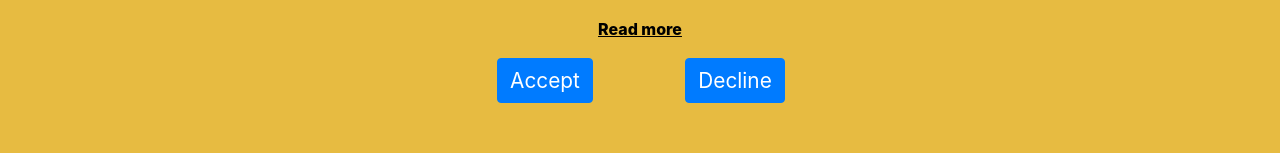
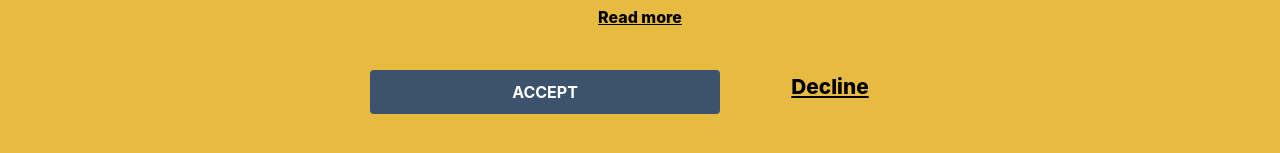
Before and after one commit to sandaiiyahh/Rural-Gap-Equalithon, a React (Create React App) app: page / in a window 1280 px wide. Shown: the part 441-594 px from the top of the page. Built offline with nearby package versions, Linux system fonts and the light colour scheme.

Commit message:
style: change button style and color

```diff
--- a/src/components/Permissions.js
+++ b/src/components/Permissions.js
@@ -27,16 +27,18 @@ function Permissions() {
             <button className="link" onClick={handleShow}>
               Read more
             </button>
-            <div className="row justify-content-center">
-              <div className="col-6 col-md-2 mt-3">
+            <div className="row justify-content-center mt-4">
+              <div className="col-6 col-md-4 mt-3">
                 <Link to="/start">
-                  <Button variant="primary" className="button">
+                  <Button variant="primary" className="btn-block button">
                     Accept
                   </Button>
                 </Link>
               </div>
               <div className="col-6 col-md-2 mt-3">
-                <Button className="button">Decline</Button>
+                <a href="https://americatalks.us/">
+                  <button className="link decline">Decline</button>
+                </a>
               </div>
             </div>
             <Modal show={show} onHide={handleClose}>
--- a/src/index.css
+++ b/src/index.css
@@ -1,5 +1,11 @@
+:root {
+  --yellow: #e7bb41;
+  --darkBlue: #3d536d;
+  --blue: #00aeef;
+}
+
 body {
-  background-color: #e7bb41;
+  background-color: var(--yellow);
   margin: 0;
   font-family: -apple-system, BlinkMacSystemFont, 'Segoe UI', 'Roboto', 'Oxygen',
     'Ubuntu', 'Cantarell', 'Fira Sans', 'Droid Sans', 'Helvetica Neue',
@@ -26,6 +32,10 @@ code {
   background-color: transparent;
   font-weight: 800;
   text-decoration: underline;
+}
+
+.decline {
+  font-size: 1.3em;
 }
 
 .permission-title {
@@ -67,7 +77,20 @@ code {
 }
 
 .button {
-  font-size: 1.3em;
+  font-size: 1em;
+  text-transform: uppercase;
+  font-weight: 700;
+  background-color: var(--darkBlue);
+  border: none;
+  padding: 10px;
+}
+
+.button:hover {
+  background-color: #4d6889;
+}
+
+a {
+  text-decoration: none !important;
 }
 
 .media-btn {
```
